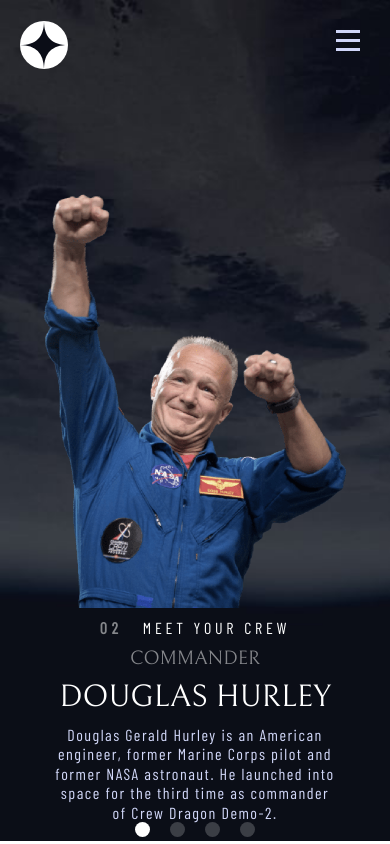
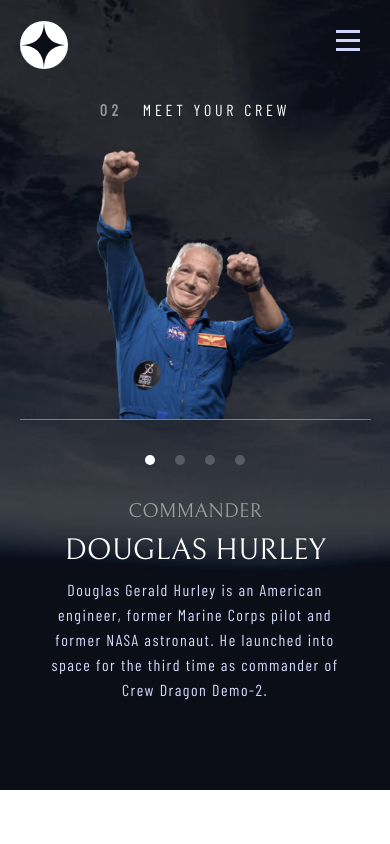
Before and after one commit to CatalinBanici/space-tourism-website, a React (Create React App) app in the folder app/: page /crew in a window 390 px wide. Built offline with nearby package versions, Linux system fonts and the light colour scheme.

Commit message:
mobile design finished

```diff
--- a/app/src/styles/crew.css
+++ b/app/src/styles/crew.css
@@ -150,7 +150,7 @@
 
   .crew-section {
     align-items: center;
-    justify-content: center;
+    justify-content: flex-start;
     gap: 10px;
   }
 
@@ -170,6 +170,11 @@
 
   .crew-nav {
     align-self: center;
+  }
+
+  .crew-nav ul li button {
+    width: 12px;
+    height: 12px;
   }
 
   .crew-image {
@@ -193,6 +198,10 @@
     text-align: center;
     letter-spacing: 3.75px;
     margin-block: 10px;
+    position: absolute;
+    top: 90px;
+    width: 100%;
+    align-self: center;
   }
 
   .crew-title span {
@@ -200,10 +209,54 @@
   }
 
   .crew-body {
-    height: unset;
+    height: 400px;
   }
 
   .crew-body div {
-    height: unset;
+    height: 330px;
+    margin-block: 40px;
+    flex-direction: column-reverse;
+  }
+
+  .crew-section {
+    height: 250px;
+    justify-content: flex-start;
+  }
+
+  .crew-section h4 {
+    font-size: 20px;
+  }
+
+  .crew-section h3 {
+    font-size: 30px;
+  }
+
+  .crew-section p {
+    line-height: 25px;
+    width: 90%;
+  }
+
+  .crew-nav {
+    margin-block: 20px;
+  }
+
+  .crew-nav ul li button {
+    width: 10px;
+    height: 10px;
+  }
+
+  .crew-image {
+    height: 300px;
+    width: 90%;
+    position: relative;
+    top: 30px;
+    align-items: flex-end;
+    justify-content: center;
+    align-self: center;
+    border-bottom: 1px solid hsl(0, 0%, 100%, 0.4);
+  }
+  .crew-image img {
+    height: 90%;
+    width: 90%;
   }
 }
--- a/app/src/styles/header.css
+++ b/app/src/styles/header.css
@@ -141,6 +141,7 @@
     height: 100vh;
     padding: 0;
     transition: 0.5s ease-out;
+    z-index: 5;
   }
 
   header nav ul {
--- a/app/src/styles/technology.css
+++ b/app/src/styles/technology.css
@@ -200,3 +200,49 @@
     object-position: center;
   }
 }
+
+@media (max-width: 420px) {
+  .technology-title {
+    font-size: 16px;
+    text-align: center;
+    letter-spacing: 3.75px;
+    margin-block: 10px;
+  }
+
+  .technology-title span {
+    font-size: 16px;
+  }
+
+  .technology-body {
+    margin-block: 20px;
+  }
+
+  .technology-body div {
+    margin-block: 20px;
+  }
+
+  .technology-nav {
+    margin-block: 20px;
+    gap: 20px;
+  }
+
+  .technology-nav ul li button {
+    height: 40px;
+    width: 40px;
+    font-size: 15px;
+  }
+
+  .technology-section {
+    height: 270px;
+    width: 90%;
+  }
+
+  .technology-section h3 {
+    font-size: 25px;
+  }
+
+  .technology-section p:nth-child(3) {
+    line-height: 25px;
+    width: 100%;
+  }
+}
```
